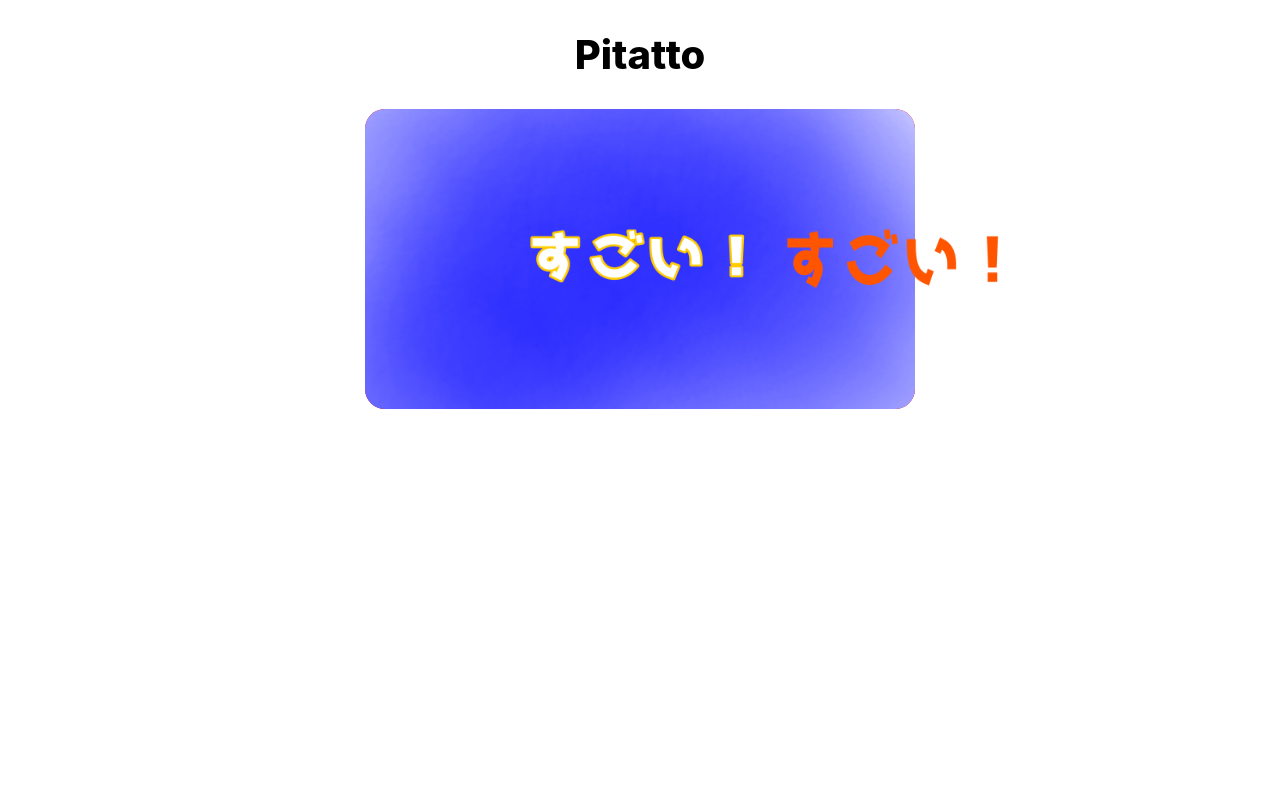
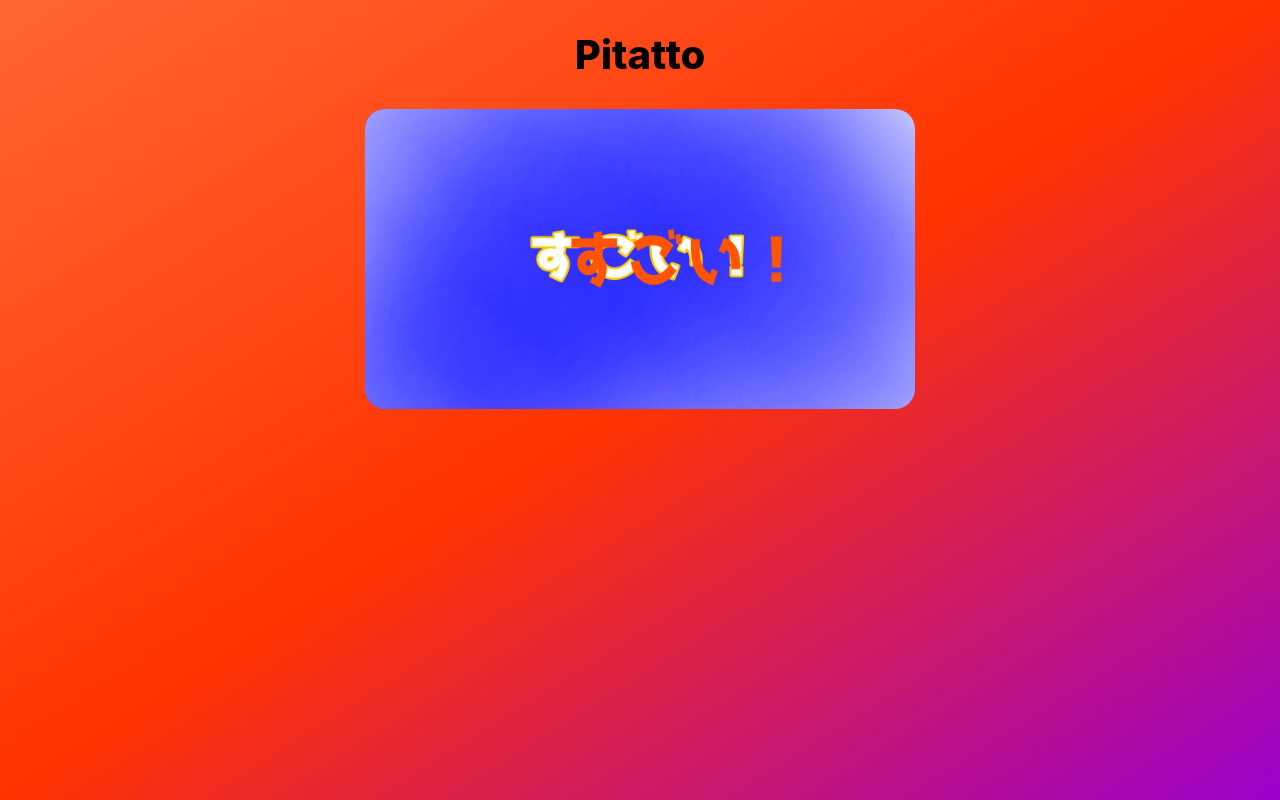
Before and after one commit to kurakke/team-kurakke, a React (Create React App) app: page /game in a window 1280 px wide. Built offline with nearby package versions, Linux system fonts and the light colour scheme.

Commit message:
isPerfect追加

```diff
--- a/package.json
+++ b/package.json
@@ -19,7 +19,9 @@
     "react-dom": "^18.2.0",
     "react-router-dom": "^6.9.0",
     "react-scripts": "5.0.1",
+    "react-slick": "^0.29.0",
     "sanitize.css": "^13.0.0",
+    "slick-carousel": "^1.8.1",
     "typescript": "^4.9.5",
     "web-vitals": "^2.1.4"
   },
@@ -46,5 +48,8 @@
       "last 1 firefox version",
       "last 1 safari version"
     ]
+  },
+  "devDependencies": {
+    "@types/react-slick": "^0.23.10"
   }
 }
--- a/src/Game.tsx
+++ b/src/Game.tsx
@@ -15,6 +15,7 @@ import { Module } from "module";
   //   target: HTMLButtonElement;
   // }
   const all = css`
+  background: linear-gradient(to bottom right, #FF6633 0%, #FF3300 50%, #9900CC 100%);
     width: 100vw;
     height: 100vh;
     display: flex;
@@ -48,9 +49,11 @@ const Game = () => {
   const changeIsClicked = () => {
     setIsClicked((prev) => !prev)
   }
-  const pittariLeft: number = 167
+  const pittariLeft: number = 167;
+  const [isPerfect, setIsPerfect] = useState<boolean>(false)
   const answerChecker = (left: number) => {
     if(left === pittariLeft) {
+      setIsPerfect(true)
       return "完全一致"
     } else if (pittariLeft - 3 < left && pittariLeft + 3 > left) {
       return "ほぼ一致"
@@ -60,16 +63,18 @@ const Game = () => {
       return "遅い"
     }
   }
-  const handleAnswerChecker = useCallback(() => {
-    console.log(answerChecker(left));
-    console.log(left);
+  const handleAnswerChecker = useCallback((left:number) => {
+    setLeft((prev) => {
+      console.log(answerChecker(prev));
+      return prev
+    })
     console.log(pittariLeft);
   },[isClicked, left])
 
   const spaceKeyDown = useCallback((event:KeyboardEvent) => {
     if(event.code === 'Space') {
       changeIsClicked()
-      handleAnswerChecker()
+      handleAnswerChecker(left)
     }
   }, [])
   useEffect(() => {
@@ -79,7 +84,7 @@ const Game = () => {
       } else {
         setLeft((prev) => (prev % 340) + 1)
       }
-    }, 1);
+    }, 100);
     return () => window.clearInterval(changeImagePosition);
   }, [isClicked]);
   useEffect(() => {
--- a/src/Main.tsx
+++ b/src/Main.tsx
@@ -1,21 +1,94 @@
 import React from "react";
+import { css } from "@emotion/react";
+import Slider from "react-slick";
 import { useNavigate } from "react-router-dom";
-import { css } from "@emotion/react";
+
+import "slick-carousel/slick/slick.css";
+import "slick-carousel/slick/slick-theme.css";
+
 /** @jsxImportSource @emotion/react */
 // eslint-disable-next-line @typescript-eslint/no-unused-vars
+const all = css`
+  margin: 0px;
+  padding: 0px;
+  background: linear-gradient(to bottom right, #FF6633 0%, #FF3300 50%, #9900CC 100%);
+  width: 100vw;
+  height: 100vh;
+  display: flex;
+  flex-flow: column;
+  text-align: center;
+  `;
+  const title = css`
+  margin-top: 30px;
+  font-weight: 800;
+  font-size: 40px;
+  `;
+const flame = css`
+margin: 0 auto;
+padding: 0 30px;
+background: linear-gradient(to bottom right, #FF6633 0%, #FF3300 50%, #9900CC 100%);
+opacity: 0.2;
+width: 70%;
+height: 60%;
+top: 80px;
+border: 1px solid rgba(255, 255, 255, 0.3);
+border-radius: 25px;
+`;
+const pic = css`
+  display: none;
+  margin: 0 auto;
+  height: 400px;
+  text-align: center;
+  justify-content: center;
+  opacity: 1.0;
+`;
+const startButton = css`
+background-color: white;
+  width: 180px;
+  height: 60px;
+  border-radius: 15px;
+  box-shadow: 0px 7px 0px 0px rgba(0, 0, 0, 0.6);
+  margin: 40px auto;
+  `;
+const start = css`
+text-align: center;
+  font-size: 20px;
+  font-weight: 600;
+  `;
+
+const settings = {
+  dots: true,
+  infinite: true,
+  speed: 500,
+  slidesToShow: 1,
+  slidesToScroll: 1,
+  arrow: true,
+  autoplay: true,
+};
+
+const images = ["sugoi.jpg", "pic5.jpg", "pic4.jpg"]
+
+
 const Main = () => {
-  const bgcolor = css`
-    background-color:red;
-  `
-  const navigate = useNavigate();
-  return (
-    <div>
-      <div>
-        <div css={bgcolor}>fjdkasl</div>
-        <button onClick={() => navigate('/game')}>ToMainPage</button>
-      </div>
+  const navigate = useNavigate()
+    return(
+  <div css = {all}>
+    <div css= {title}>Pitatto</div>
+    <div css={flame}>
+      <Slider {...settings}>
+      {images.map((img)=>{
+        return(
+        <div>
+          <img src={img} alt="pic" css={pic}/>
+        </div>
+        );
+      })}
+    </Slider>
     </div>
-  )
-}
-
-export default Main
+    <button css={startButton} onClick={() => navigate('/game')}>
+    <p css={start}>Let's Pitatto</p>
+    </button>
+  </div>
+  );
+};
+export default Main;
```
Also changed, not shown: 1 other file (tests, documents, lock files or other folders).
